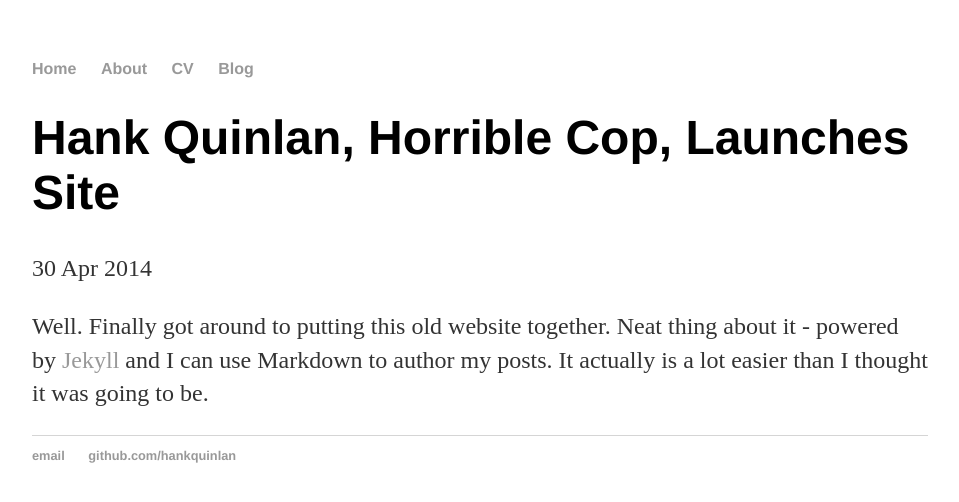
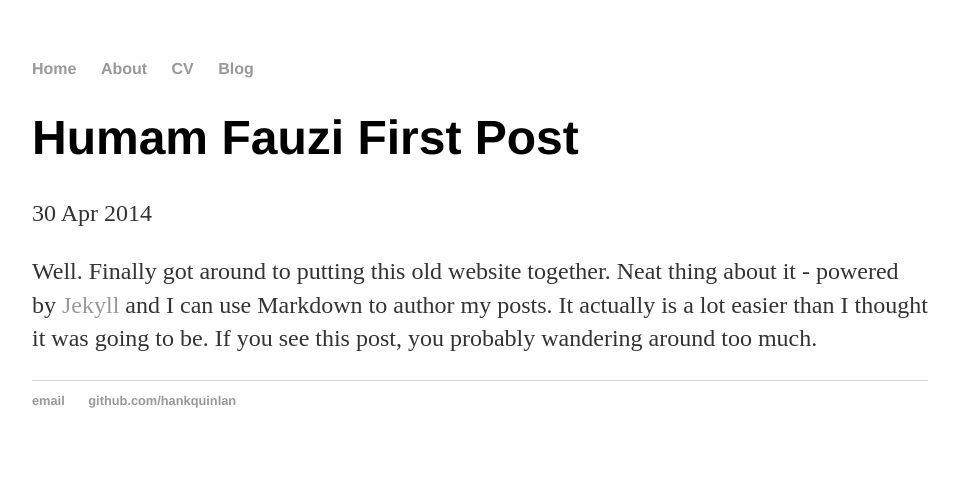
Before and after one commit to humamfauzi/humamfauzi.github.io, a Jekyll site: the page built from _posts/2017-09-24-my-opening-post.md, in a window 1280 px wide. Shown: the top 502 px of the page, without its empty margins (160-1119 px from the left). Built offline with Jekyll 4.4.1, drawn with Linux system fonts in a browser that asks for light colours.

Commit message:
Update 2017-09-24-my-opening-post.md
Change the title and author

```diff
--- a/_posts/2017-09-24-my-opening-post.md
+++ b/_posts/2017-09-24-my-opening-post.md
@@ -1,7 +1,7 @@
 ---
 layout: post
-title: "Hank Quinlan, Horrible Cop, Launches Site"
+title: "Humam Fauzi First Post"
 date: 2014-04-30
 ---
 
-Well. Finally got around to putting this old website together. Neat thing about it - powered by [Jekyll](http://jekyllrb.com) and I can use Markdown to author my posts. It actually is a lot easier than I thought it was going to be.
+Well. Finally got around to putting this old website together. Neat thing about it - powered by [Jekyll](http://jekyllrb.com) and I can use Markdown to author my posts. It actually is a lot easier than I thought it was going to be. If you see this post, you probably wandering around too much.
```
